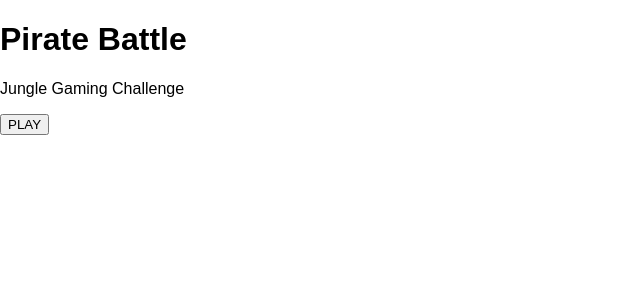
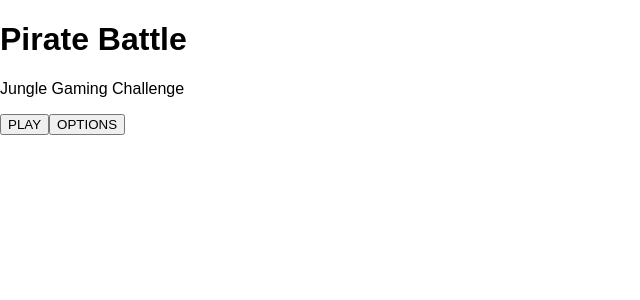
Before and after one commit to franbaltar/pirate-battle, a React (Vite) app: page / in a window 1280 px wide. Shown: the top 300 px of the page, without its empty margins (0-640 px from the left). Built offline with nearby package versions, Linux system fonts and the light colour scheme.

Commit message:
feat: adiciona Options no Menu

```diff
--- a/src/App.tsx
+++ b/src/App.tsx
@@ -1,13 +1,22 @@
 import { useState } from "react";
 import GameScreen from "./screens/GameScreen/gameScreen.tsx";
 import MainMenu from "./screens/MainMenu/mainMenu";
+import Options from "./screens/Options/options";
 
 function App() {
-  const [screen, setScreen] = useState<"menu" | "game">("menu");
+  const [screen, setScreen] = useState<"menu" | "game" | "options">("menu");
 
   if (screen === "game") return <GameScreen />;
+  if (screen === "options") {
+    return <Options onBack={() => setScreen("menu")} />;
+  }
 
-  return <MainMenu onPlay={() => setScreen("game")} />;
+  return (
+    <MainMenu
+      onPlay={() => setScreen("game")}
+      onOptions={() => setScreen("options")}
+    />
+  );
 }
 
 export default App;
--- a/src/screens/MainMenu/mainMenu.tsx
+++ b/src/screens/MainMenu/mainMenu.tsx
@@ -1,8 +1,9 @@
 type MainMenuProps = {
   onPlay: () => void;
+  onOptions: () => void;
 };
 
-export default function MainMenu({ onPlay }: MainMenuProps) {
+export default function MainMenu({ onPlay, onOptions }: MainMenuProps) {
   return (
     <main>
       <h1>Pirate Battle</h1>
@@ -10,6 +11,9 @@ export default function MainMenu({ onPlay }: MainMenuProps) {
       <button type="button" onClick={onPlay}>
         PLAY
       </button>
+      <button type="button" onClick={onOptions}>
+        OPTIONS
+      </button>
     </main>
   );
 }
--- /dev/null
+++ b/src/screens/Options/options.tsx
@@ -0,0 +1,26 @@
+type OptionsProps = {
+  onBack: () => void;
+};
+
+export default function Options({ onBack }: OptionsProps) {
+  return (
+    <main>
+      <h1>Options</h1>
+      <label htmlFor="game-duration">Game duration</label>
+      <select id="game-duration" name="game-duration">
+        <option value="30">30 seconds</option>
+        <option value="60">60 seconds</option>
+        <option value="90">90 seconds</option>
+      </select>
+      <label htmlFor="enemy-spawn-rate">Enemy spawn rate</label>
+      <select id="enemy-spawn-rate" name="enemy-spawn-rate">
+        <option value="low">Low</option>
+        <option value="normal">Normal</option>
+        <option value="high">High</option>
+      </select>
+      <button type="button" onClick={onBack}>
+        BACK
+      </button>
+    </main>
+  );
+}
```
